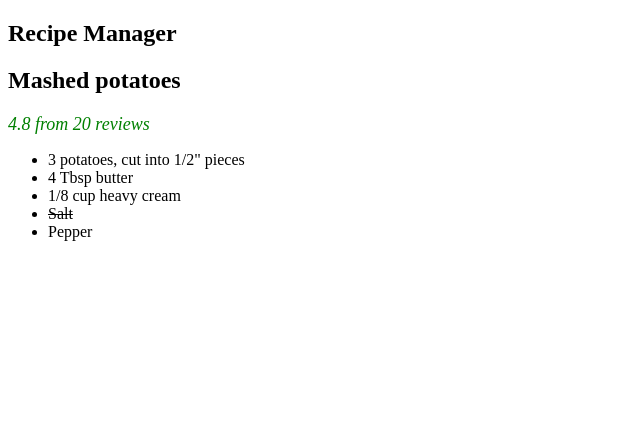
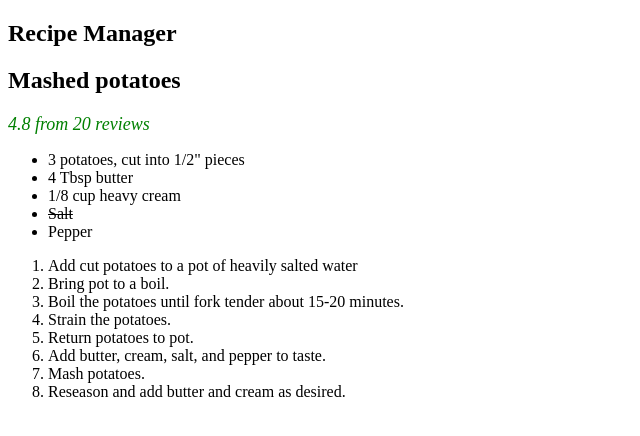
Before and after one commit to AshrafMuhammadNaeem/projectrecipe, a React (Create React App) app: page / in a window 1280 px wide. Shown: the top 436 px of the page, without its empty margins (0-640 px from the left). Built offline with nearby package versions, Linux system fonts and the light colour scheme.

Commit message:
New Component StepsList.jsx
Added a new component to display the steps for the recipe. The steps displayed as part of an ordered list.

```diff
--- a/src/App.js
+++ b/src/App.js
@@ -4,6 +4,7 @@ import React from 'react';
 import RecipeTitle from './RecipeTitle';
 import RecipeRatings from './RecipeRatings';
 import IngredientList from './IngredientList';
+import StepsList from './StepsList';
 
 // TODO: Add recipe object
 const recipe = {
@@ -19,7 +20,17 @@ const recipe = {
       { name: 'Salt', prepared: true },
       { name: 'Pepper', prepared: false },
   ],
+  steps: [
+    {name:" Add cut potatoes to a pot of heavily salted water"},
+    {name: "Bring pot to a boil."},
+    {name: "Boil the potatoes until fork tender about 15-20 minutes."},
+    {name: "Strain the potatoes."},
+   {name: "Return potatoes to pot."},
+   {name: "Add butter, cream, salt, and pepper to taste."},
+   {name: "Mash potatoes."},
+   {name: "Reseason and add butter and cream as desired."},
 
+],
 };
 
 function App() {
@@ -29,6 +40,7 @@ function App() {
       <RecipeTitle title={ recipe.title } />
       <RecipeRatings feedback={recipe.feedback} />
       <IngredientList ingredients={recipe.ingredients}/>
+      <StepsList steps={recipe.steps} />
     </article>
   );
 }
--- /dev/null
+++ b/src/StepsList.jsx
@@ -0,0 +1,16 @@
+import React from 'react';
+function stepsList(props) {
+    const stepsListItems = props.steps.map((step, index)=>{
+        return(
+            <li key={index}> {step.name} </li>
+        );
+
+    });
+
+    return(
+        <ol>
+            {stepsListItems}
+        </ol>
+    );
+}
+export default stepsList;
```
